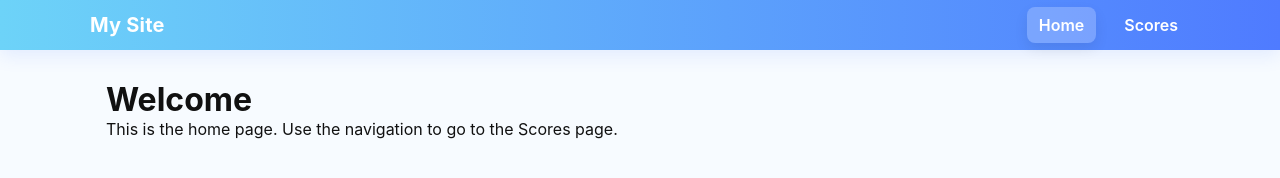
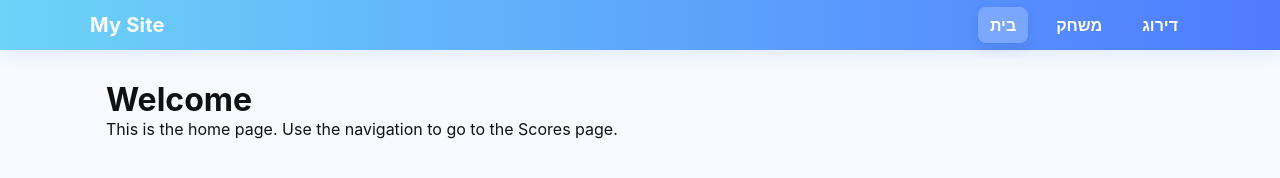
Before and after one commit to MichaelMester/TT_Ashdod, a plain HTML site: page index.html in a window 1280 px wide. Drawn offline with Linux system fonts and the light colour scheme.

Commit message:
Update index.html

```diff
--- a/index.html
+++ b/index.html
@@ -13,8 +13,9 @@
     <a class="brand" href="index.html">My Site</a>
     <button id="mobile-menu" class="menu-toggle" aria-label="Toggle menu">☰</button>
     <ul class="nav-menu">
-      <li><a href="index.html">Home</a></li>
-      <li><a href="score.html">Scores</a></li>
+      <li><a href="index.html">בית</a></li>
+      <li><a href="score.html">משחק</a></li>
+      <li><a href="rank.html">דירוג</a></li>
     </ul>
   </div>
 </nav>
```
